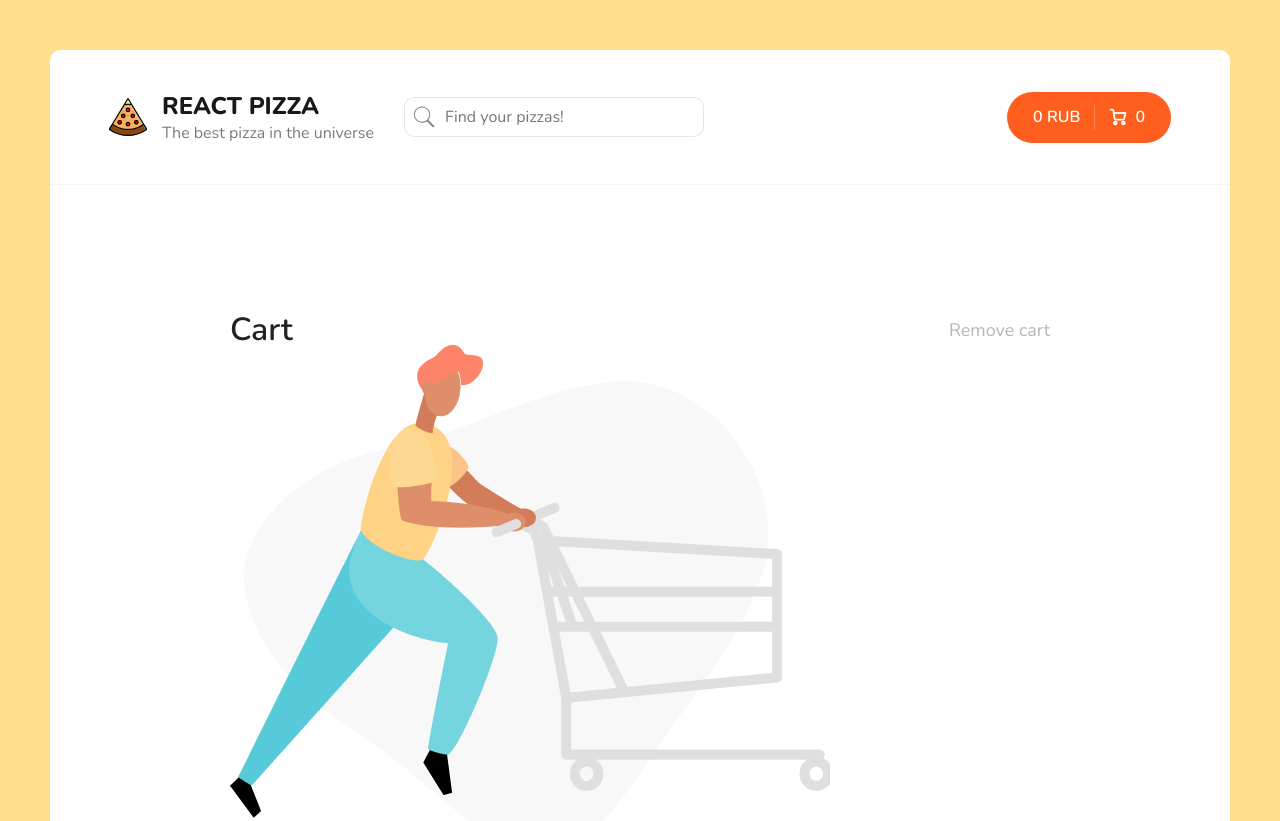
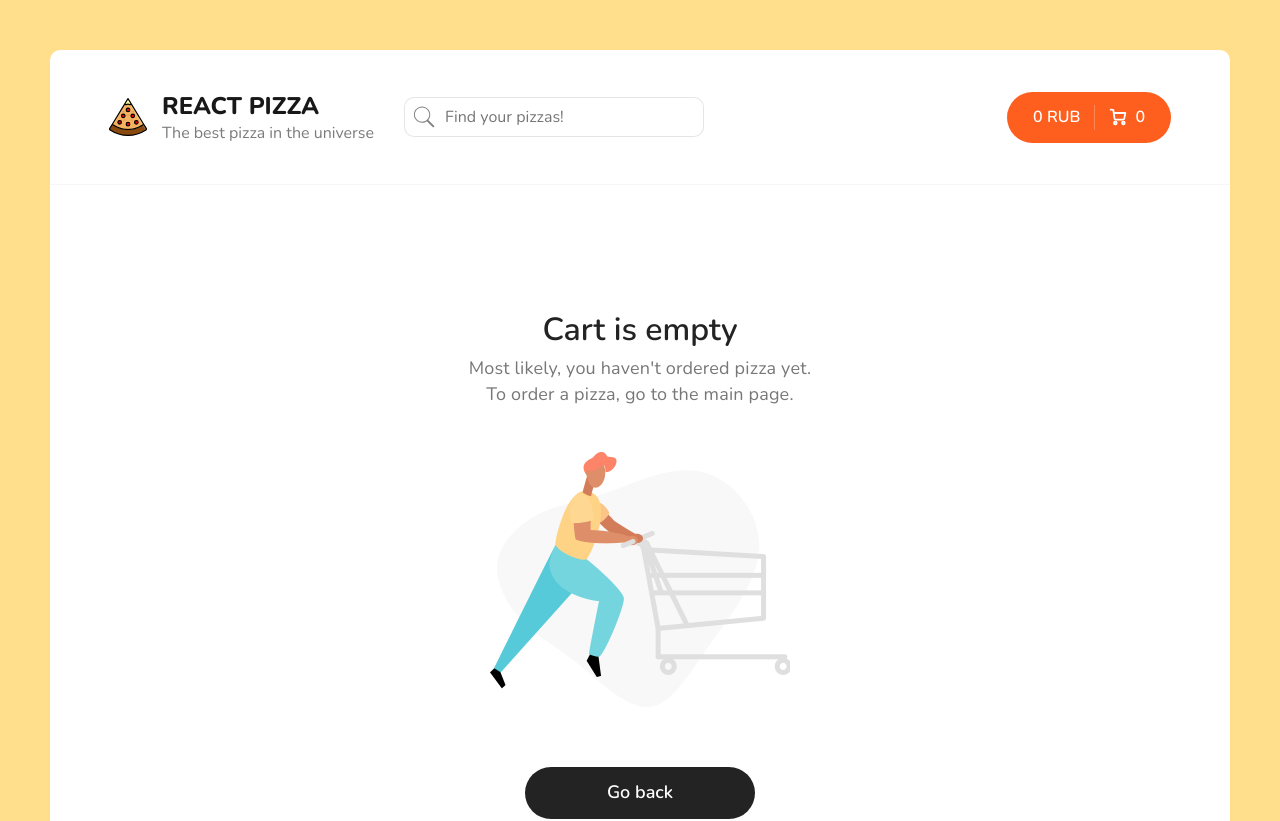
Before and after one commit to tazalov/react_pizza, a React (Create React App) app: page /cart in a window 1280 px wide. Shown: the top 821 px of the page. Built offline with nearby package versions, Linux system fonts and the light colour scheme.

Commit message:
Refactor conditional rendering (EmptyCart)

```diff
--- /dev/null
+++ b/src/components/empty-cart/EmptyCart.tsx
@@ -0,0 +1,24 @@
+import { FC } from 'react'
+import { NavLink } from 'react-router-dom'
+import emptyCart from '../../assets/img/empty-cart.png'
+
+type EmptyCartPT = {
+  // add props type
+}
+
+export const EmptyCart: FC<EmptyCartPT> = ({}) => {
+  return (
+    <div className="cart cart--empty">
+      <h2>Cart is empty</h2>
+      <p>
+        Most likely, you haven't ordered pizza yet.
+        <br />
+        To order a pizza, go to the main page.
+      </p>
+      <img src={emptyCart} alt="Empty cart" />
+      <NavLink to="/" className="button button--black">
+        <span>Go back</span>
+      </NavLink>
+    </div>
+  )
+}
--- a/src/pages/cart/Cart.tsx
+++ b/src/pages/cart/Cart.tsx
@@ -1,8 +1,8 @@
 import { FC } from 'react'
 import { useDispatch, useSelector } from 'react-redux'
 import { NavLink } from 'react-router-dom'
-import emptyCart from '../../assets/img/empty-cart.png'
 import arrowLeft from '../../assets/img/grey-arrow-left.svg'
+import { EmptyCart } from '../../components/empty-cart/EmptyCart'
 import { PizzaBlockCart } from '../../components/pizza-block-cart/PizzaBlockCart'
 import { clearCart } from '../../redux/slice/cartSlice'
 import { RootState } from '../../redux/store'
@@ -25,6 +25,7 @@ export const Cart: FC<CartPT> = ({}) => {
 
   return (
     <div className="container container--cart">
+      {items.length ? (
         <div className="cart">
           <div className="cart__top">
             <h2 className="content__title">Cart</h2>
@@ -33,8 +34,7 @@ export const Cart: FC<CartPT> = ({}) => {
             </div>
           </div>
           <div className="content__items">
-          {items.length ? (
-            items.map((el, i) => (
+            {items.map((el, i) => (
               <PizzaBlockCart
                 key={i}
                 id={el.id}
@@ -45,10 +45,7 @@ export const Cart: FC<CartPT> = ({}) => {
                 size={el.size}
                 count={el.count}
               />
-            ))
-          ) : (
-            <img src={emptyCart} alt="emptyCart" />
-          )}
+            ))}
           </div>
           <div className="cart__bottom">
             <div className="cart__bottom-details">
@@ -70,6 +67,9 @@ export const Cart: FC<CartPT> = ({}) => {
             </div>
           </div>
         </div>
+      ) : (
+        <EmptyCart />
+      )}
     </div>
   )
 }
```
Lines whose indentation alone changed are shown as unchanged.
